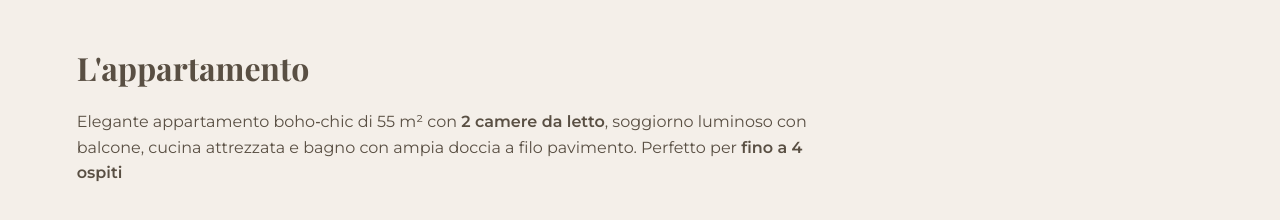
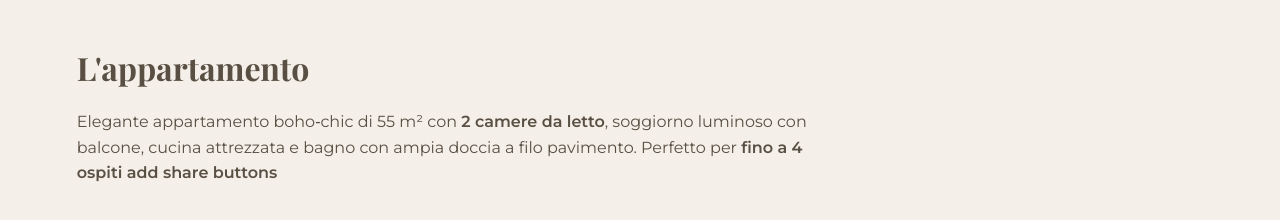
Before and after one commit to Devious810/boho-chic, a plain HTML site: page index.html in a window 1280 px wide. Shown: the part 502-722 px from the top of the page. Drawn offline with nearby package versions, Linux system fonts and the light colour scheme.

Commit message:
Update index.html

```diff
--- a/index.html
+++ b/index.html
@@ -105,3 +105,4 @@
   <section id="about">
     <h2 class="section-title">L'appartamento</h2>
     <p>Elegante appartamento boho‑chic di 55&nbsp;m² con <strong>2 camere da letto</strong>, soggiorno luminoso con balcone, cucina attrezzata e bagno con ampia doccia a filo pavimento. Perfetto per <strong>fino a 4 ospiti
+add share buttons
```
